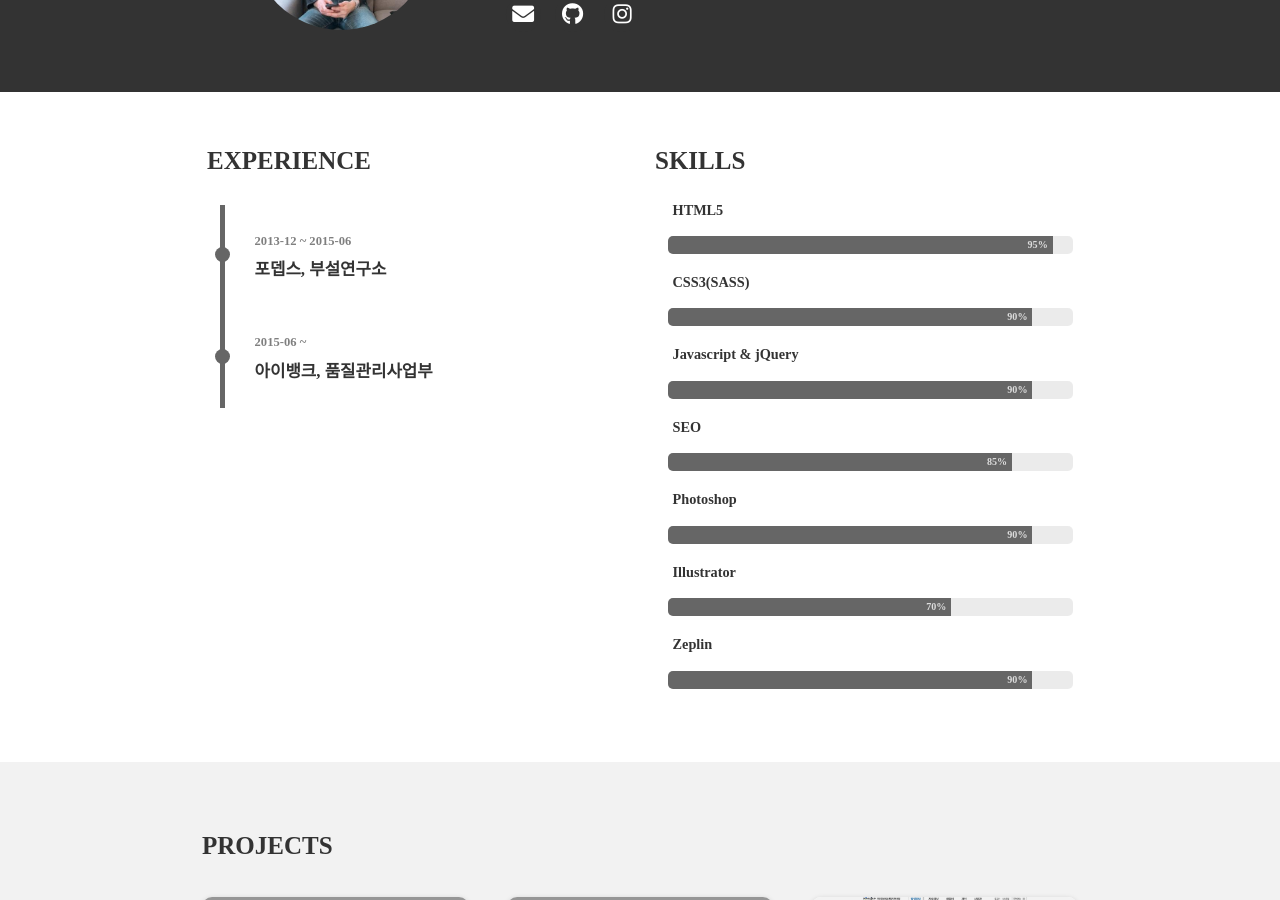
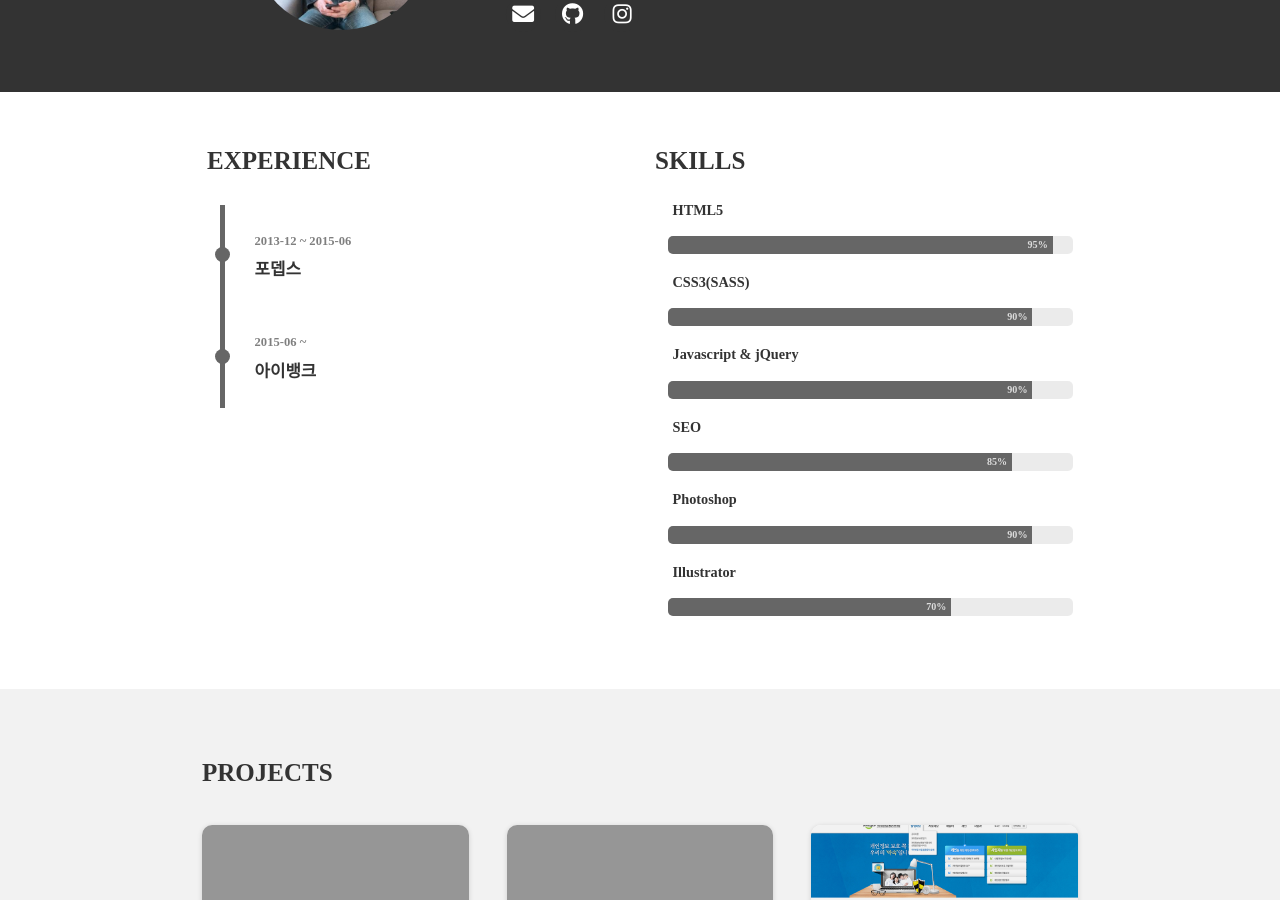
Before and after one commit to JeongrakChoi/JeongrakChoi.github.io, a Jekyll site: the page built from portfolio.html, in a window 1280 px wide and 900 px high, scrolled down 311 px. Built offline with Jekyll 4.4.1, drawn with Linux system fonts in a browser that asks for light colours; nearby versions of some CDN libraries; some web fonts are replaced.

Commit message:
Update _config.yml

```diff
--- a/_config.yml
+++ b/_config.yml
@@ -15,10 +15,10 @@ theme_settings :
     experience :
       - start : 2013-12
         end : 2015-06
-        experience : 포뎁스, 부설연구소
+        experience : 포뎁스
       - start : 2015-06
         end : ~
-        experience : 아이뱅크, 품질관리사업부
+        experience : 아이뱅크
     skills :
       - skill : HTML5
         value : 95  # Percent value
@@ -32,8 +32,6 @@ theme_settings :
         value : 90  # Percent value
       - skill : Illustrator
         value : 70  # Percent value
-      - skill : Zeplin
-        value : 90  # Percent value
 
   # Icons
   icons :
```
